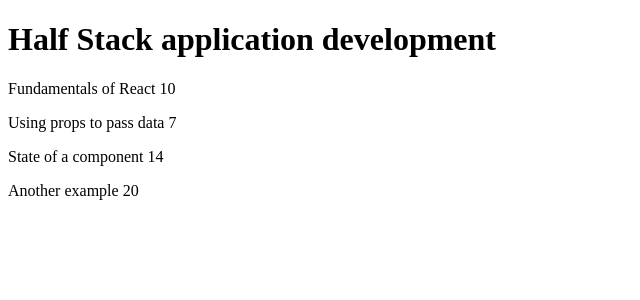
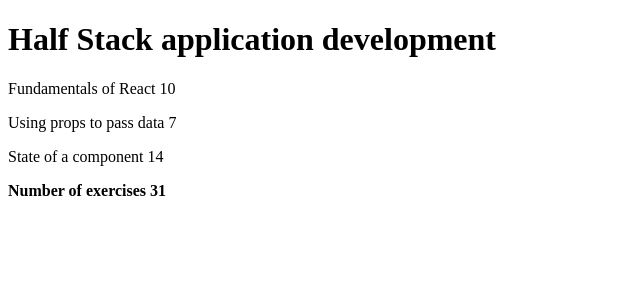
Before and after one commit to ce13ste/HelsinkiMOOC, a React (Create React App) app: page / in a window 1280 px wide. Shown: the top 300 px of the page, without its empty margins (0-640 px from the left). Built offline with nearby package versions, Linux system fonts and the light colour scheme.

Commit message:
2.2: Course information step7

```diff
--- a/src/components/Course.js
+++ b/src/components/Course.js
@@ -4,13 +4,15 @@ const Header = ({ header }) => {
 	return <h1>{header}</h1>;
 };
 
-// const Total = ({ course }) => {
-// 	const sum =
-// 		course.parts[0].exercises +
-// 		course.parts[1].exercises +
-// 		course.parts[2].exercises;
-// 	return <p>Number of exercises {sum}</p>;
-// };
+const Total = ({ parts }) => {
+	const exercises = parts.map((part) => part.exercises);
+	const sum = exercises.reduce((a, b) => a + b);
+	return (
+		<p>
+			<strong>Number of exercises {sum}</strong>
+		</p>
+	);
+};
 
 const Part = ({ part }) => {
 	return (
@@ -29,7 +31,7 @@ const Course = ({ course }) => {
 		<div>
 			<Header header={course.name} />
 			<Content parts={course.parts} />
-			{/* <Total course={course} /> */}
+			<Total parts={course.parts} />
 		</div>
 	);
 };
--- a/src/index.js
+++ b/src/index.js
@@ -22,11 +22,7 @@ const App = () => {
 				exercises: 14,
 				id: 3,
 			},
-			{
-				name: "Another example",
-				exercises: 20,
-				id: 4,
-			},
+
 		],
 	};
 
```
